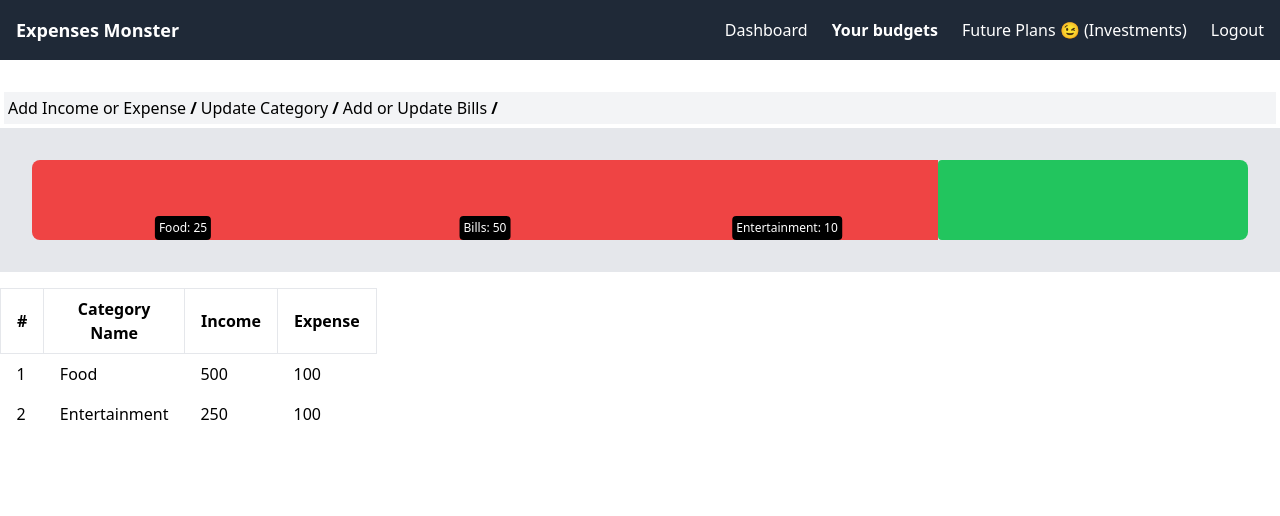
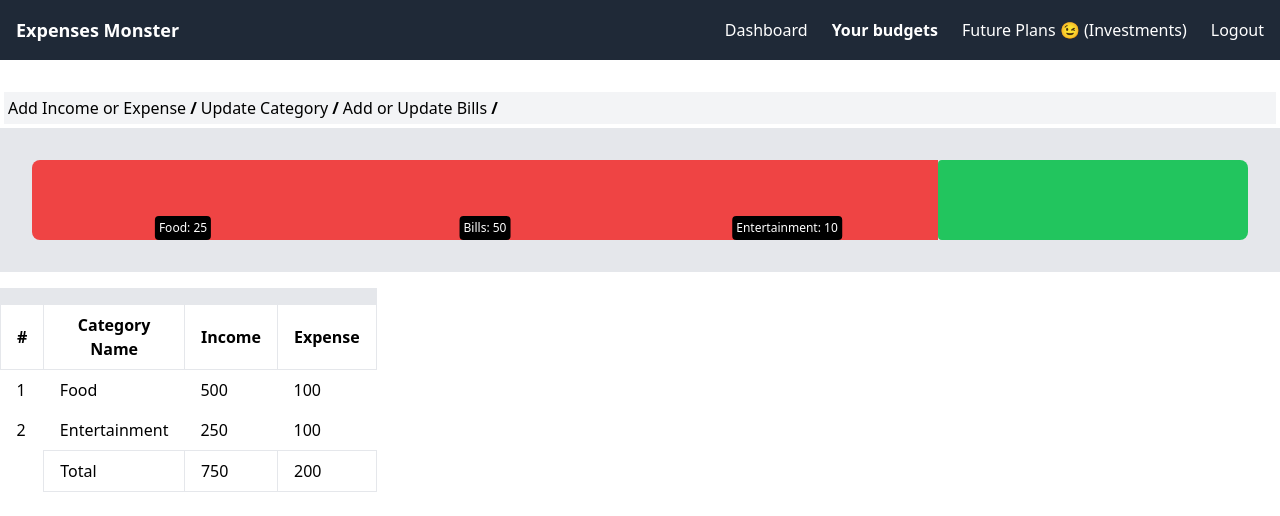
Before and after one commit to 1001pranav/expenseMonster, a Next.js app in the folder frontend/expense-tracker/: page /budget in a window 1280 px wide. Shown: the top 516 px of the page. Built offline with nearby package versions, Linux system fonts and the light colour scheme.

Commit message:
File: Moved transaction from graph to component

```diff
--- a/frontend/expense-tracker/components/dashboard.tsx
+++ b/frontend/expense-tracker/components/dashboard.tsx
@@ -1,7 +1,7 @@
 import { DETAILED_PIE, INCOME_EXPENSE } from "@/constant/graph.constant";
 import PieChart from "./graph/pieChart";
 import BarChart from "./graph/barChart";
-import TransactionTable from "./graph/transaction";
+import TransactionTable from "./transaction";
 import { Transaction } from "@/constant/interfaces";
 import { ReactNode } from "react";
 
--- a/frontend/expense-tracker/components/graph/transaction.tsx
+++ /dev/null
@@ -1,60 +0,0 @@
-import { CategoryTransactionProps, TransactionTableProps } from "@/constant/interfaces";
-import React, { ReactNode } from "react";
-
-export default function TransactionTable(props: TransactionTableProps): ReactNode {
-    return (<div className="overflow-x-auto">
-    <table className="table-auto w-full">
-      <thead>
-        <tr>
-          <th className="border bg-grey-400 px-4 py-2">Date</th>
-          <th className="border bg-grey-400 px-4 py-2">Category Name</th>
-          <th className="border bg-grey-400 px-4 py-2">Amount</th>
-          <th className="border bg-grey-400 px-4 py-2">Type</th>
-        </tr>
-      </thead>
-      <tbody>
-        {props.Transactions.map((transaction, index) => (
-          <tr
-            key={index}
-            className={transaction.type === 'expense' ? 'bg-red-200' : 'bg-green-200'}
-          >
-            <td className="border px-4 py-2"> {transaction.date}</td>
-            <td className="border px-4 py-2">{transaction.category}</td>
-            <td className="border px-4 py-2">{transaction.amount}</td>
-            <td className="border px-4 py-2">{transaction.type}</td>
-          </tr>
-        ))}
-      </tbody>
-    </table>
-  </div>)
-}
-
-export function CategoryTransaction(props: CategoryTransactionProps): ReactNode {
-  try {
-    return (
-      <div className="overflow-x-auto overflow-y-auto">
-        <table className="table-auto lg:w-1/2 md:w-full sm:w-full">
-          <thead>
-            <tr>
-              <th className="border bg-grey-400 px-4 py-2">#</th>
-              <th className="border bg-grey-400 px-4 py-2">Category Name</th>
-              <th className="border bg-grey-400 px-4 py-2">Income</th>
-              <th className="border bg-grey-400 px-4 py-2">Expense</th>
-            </tr>
-          </thead>
-          <tbody>
-            {props.categories.map((transaction, index)=> <tr key={index} className="">
-              <td className="px-4 py-2"> {index + 1}</td>
-              <td className="px-4 py-2"> {transaction.categoryName}</td>
-              <td className="px-4 py-2"> {transaction.income}</td>
-              <td className="px-4 py-2"> {transaction.expense}</td>
-            </tr> )}
-          </tbody>
-        </table>
-      </div>
-    )
-  } catch (error) {
-    console.log("Error: on categoryTransaction", error);
-    return;
-  }
-}
--- /dev/null
+++ b/frontend/expense-tracker/components/transaction.tsx
@@ -0,0 +1,205 @@
+import { Bills, CategoryTransactionProps, TransactionTableProps } from "@/constant/interfaces";
+import React, { ReactNode, useState } from "react";
+
+export default function TransactionTable(props: TransactionTableProps): ReactNode {
+    return (<div className="overflow-x-auto">
+    <table className="table-auto w-full">
+      <thead>
+        <tr>
+          <th className="border bg-grey-400 px-4 py-2">Date</th>
+          <th className="border bg-grey-400 px-4 py-2">Category Name</th>
+          <th className="border bg-grey-400 px-4 py-2">Amount</th>
+          <th className="border bg-grey-400 px-4 py-2">Type</th>
+        </tr>
+      </thead>
+      <tbody>
+        {props.Transactions.map((transaction, index) => (
+          <tr
+            key={index}
+            className={transaction.type === 'expense' ? 'bg-red-200' : 'bg-green-200'}
+          >
+            <td className="border px-4 py-2"> {transaction.date}</td>
+            <td className="border px-4 py-2">{transaction.category}</td>
+            <td className="border px-4 py-2">{transaction.amount}</td>
+            <td className="border px-4 py-2">{transaction.type}</td>
+          </tr>
+        ))}
+      </tbody>
+    </table>
+  </div>)
+}
+
+// export function Table({TableRows, TableData, TableCaption}: {TableRows: string[], TableData: [], TableCaption: string}) {
+//   try {
+//     <div className="overflow-x-auto overflow-y-auto">
+//     <table className="table-auto lg:w-1/2 md:w-full sm:w-full">
+//       <caption className="bg-gray-200 text-gray-700 text-center py-2">
+//         {TableCaption}
+//       </caption>
+//       <thead>
+//         <tr>
+//           <th className="border bg-grey-400 px-4 py-2">#</th>
+//           {TableRows.map((data) => <th className="border bg-grey-400 px-4 py-2">{data}</th>)}
+//         </tr>
+
+//       </thead>
+//       <tbody>
+
+//         {TableData.map((transaction, index) => <tr key={index} className="">
+//           <td className="px-4 py-2"> {index + 1}</td>
+//           {
+
+//               for( colName in )
+
+//           }
+//           <td className="px-4 py-2"> {transaction.categoryName}</td>
+//           <td className="px-4 py-2"> {transaction.income}</td>
+//           <td className="px-4 py-2"> {transaction.expense}</td>
+//         </tr> )}
+//       </tbody>
+//     </table>
+//   </div>
+//   } catch (error) {
+//     console.error("Error: onTable")
+//   }
+// }
+
+export function CategoryTransaction(props: CategoryTransactionProps): ReactNode {
+  try {
+    let totalIncomeExpenses = {
+      totalIncome: 0,
+      totalExpense: 0
+    }
+    // const [totalIncomeExpense, setTotalIncomeExpense] = useState<TotalIncomeExpense>({
+    //   totalIncome: 0,
+    //   totalExpense: 0
+    // });
+
+    return (
+      <div className="overflow-x-auto overflow-y-auto">
+        <table className="table-auto lg:w-1/2 md:w-full sm:w-full">
+          <caption className="bg-gray-200 text-gray-700 text-center py-2 font-bold">
+            {props.tableHead}
+          </caption>
+          <thead>
+
+            <tr>
+              <th className="border bg-grey-400 px-4 py-2">#</th>
+              <th className="border bg-grey-400 px-4 py-2">Category Name</th>
+              <th className="border bg-grey-400 px-4 py-2">Income</th>
+              <th className="border bg-grey-400 px-4 py-2">Expense</th>
+            </tr>
+
+          </thead>
+          <tbody>
+            {props.categories.map((transaction, index)=> {
+              {
+                totalIncomeExpenses = {
+                  totalIncome: totalIncomeExpenses.totalIncome + transaction.income,
+                  totalExpense: totalIncomeExpenses.totalExpense + transaction.expense
+                };
+              }
+              return <tr key={index} className="">
+                <td className="px-4 py-2"> {index + 1}</td>
+                <td className="px-4 py-2"> {transaction.categoryName}</td>
+                <td className="px-4 py-2"> {transaction.income}</td>
+                <td className="px-4 py-2"> {transaction.expense}</td>
+              </tr>
+            })}
+          </tbody>
+          <tfoot>
+            <tr>
+              <td>
+
+              </td>
+              <td className="border px-4 py-2">
+                Total
+              </td>
+              <td className="border px-4 py-2">
+                {totalIncomeExpenses.totalIncome}
+              </td>
+              <td className="border px-4 py-2">
+                {totalIncomeExpenses.totalExpense}
+              </td>
+            </tr>
+
+          </tfoot>
+        </table>
+      </div>
+    )
+  } catch (error) {
+    console.log("Error: on categoryTransaction", error);
+    return;
+  }
+}
+
+export function BillsTransaction({bills, caption}: {bills: Bills[], caption: string}): ReactNode {
+  try {
+    let totalExpenses:number = 0;
+
+    return (
+      <table className="table-auto lg:w-1/2 md:w-full sm:w-full">
+          <caption className="bg-gray-200 text-gray-700 text-center py-2 font-bold">
+            {caption}
+          </caption>
+          <thead>
+            <tr>
+              <th className="border bg-grey-400 px-4 py-2">#</th>
+              <th className="border bg-grey-400 px-4 py-2">Name</th>
+              <th className="border bg-grey-400 px-4 py-2">Frequency</th>
+              <th className="border bg-grey-400 px-4 py-2">Amount</th>
+              <th className="border bg-grey-400 px-4 py-2">Description</th>
+            </tr>
+          </thead>
+          <tbody>
+            {bills.map((transaction, index)=>{
+              totalExpenses += transaction.amount;
+              return  <tr key={index} className="">
+              <td className="px-4 py-2"> {index + 1}</td>
+              <td className="px-4 py-2"> {transaction.name}</td>
+              <td className="px-4 py-2"> {transaction.frequencies}</td>
+              <td className="px-4 py-2"> {transaction.amount}</td>
+              <td className="px-4 py-2"> {transaction.description}</td>
+            </tr>
+            } )}
+          </tbody>
+          <tfoot>
+            <tr>
+            <td></td>
+            <td></td>
+            <td className="border px-4 py-2">Total: </td>
+            <td className="border px-4 py-2">{totalExpenses}</td>
+            </tr>
+          </tfoot>
+        </table>
+    )
+  } catch (error) {
+    console.error("Error: onBillsTransaction", error);
+    return;
+  }
+}
+
+export function DisplayExpenses(): ReactNode {
+  try {
+
+    return (
+      <div>
+        <table className="table-auto">
+          <caption className="bg-gray-200 text-gray-700 text-center py-2 font-bold">
+            All the expenses
+          </caption>
+
+          <thead>
+            <tr className="px-4 py-2">Date of expense</tr>
+            <tr className="px-4 py-2">Expense type</tr>
+            <tr className="px-4 py-2">Expense type</tr>
+
+          </thead>
+        </table>
+      </div>
+    );
+  } catch (error) {
+    console.log("Error: onDisplayBills", error);
+    return;
+  }
+}
--- a/frontend/expense-tracker/pages/budget.tsx
+++ b/frontend/expense-tracker/pages/budget.tsx
@@ -1,4 +1,4 @@
-import { CategoryTransaction } from '@/components/graph/transaction';
+import {  CategoryTransaction } from '@/components/transaction';
 import IncomeExpenseHorizontalBars from '@/components/horizontal';
 import {AddIncomeExpense, UpdateBills, UpdateCategory} from '@/components/popupForms';
 import { CategoryPercentage } from '@/constant/interfaces';
```
